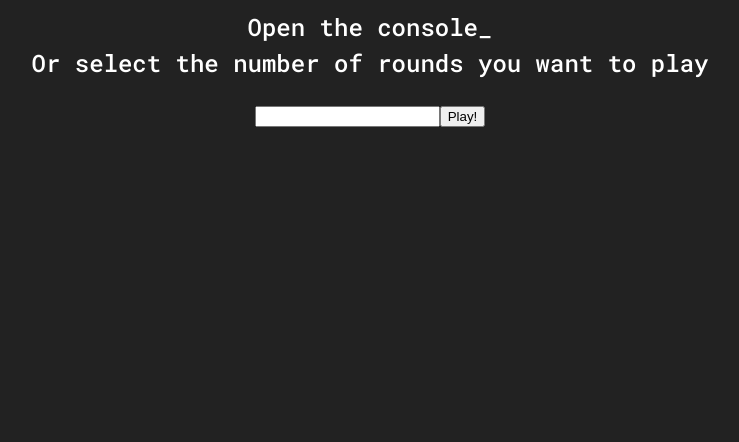
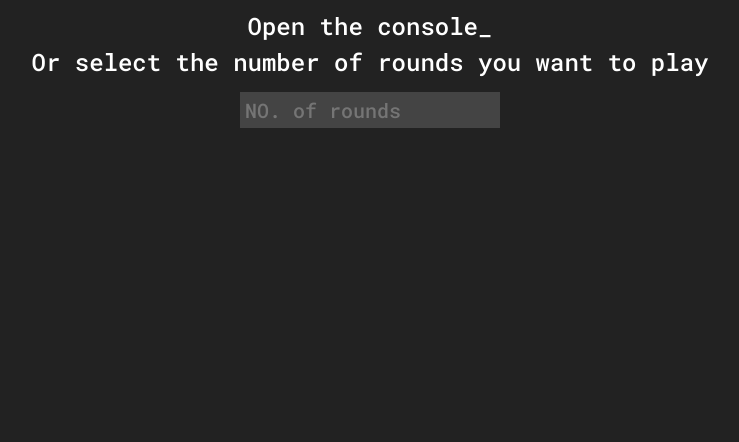
Before and after one commit to StanleyRasp/TOP-rock-paper-scissors, a plain HTML site: page index.html in a window 1280 px wide. Shown: the part 374-816 px from the top of the page, without its empty margins (270-1009 px from the left). Drawn offline with Linux system fonts and the light colour scheme.

Commit message:
Style the input and delete the start button I styled the input box and deleted the start button for simplicity. Now you can only start the game by pressing enter on a focused text box.

```diff
--- a/index.html
+++ b/index.html
@@ -13,7 +13,7 @@
 <body>
     <h1>Rock, paper, scissors game!<br></h1>
     <h2>Open the console<span class="blink">_</span><br>Or select the number of rounds you want to play</h2>
-    <div class="input"><input type="text" id="roundNumberInput"><button onclick="startGame()">Play!</button></div>
+    <input type="text" id="roundNumberInput" placeholder="NO. of rounds">
 
     <script src="script.js"></script>
 </body>
--- a/style.css
+++ b/style.css
@@ -33,6 +33,24 @@ h2{
     text-align: center;
     font-family: "Roboto Mono", monospace;
     font-weight: 500;
-    margin: 2%;
+    margin: 2% 0 1% 0;
     line-height: 1.5em;
 }
+
+input{
+    font-family: "Roboto Mono", monospace;
+    font-size: 20px;
+    background-color: #444;
+    border: none;
+    padding: 5px;
+    color: white;
+    font-weight: 500;
+}
+
+input::placeholder{
+    font-family: inherit;
+}
+
+input:focus{
+    outline: none;
+}
```
